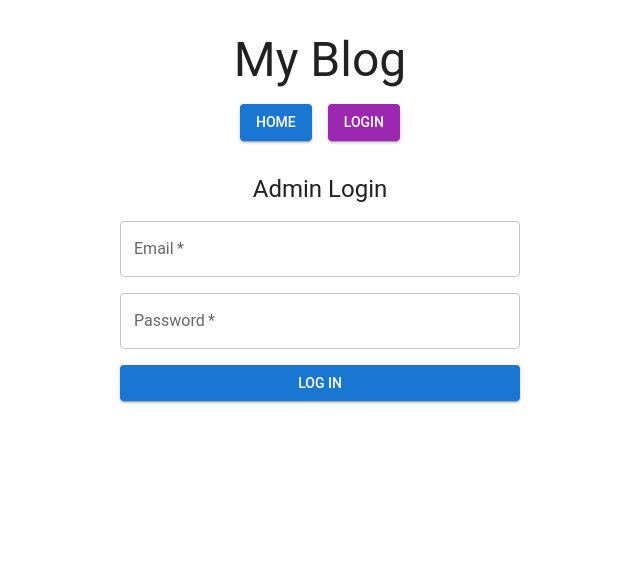
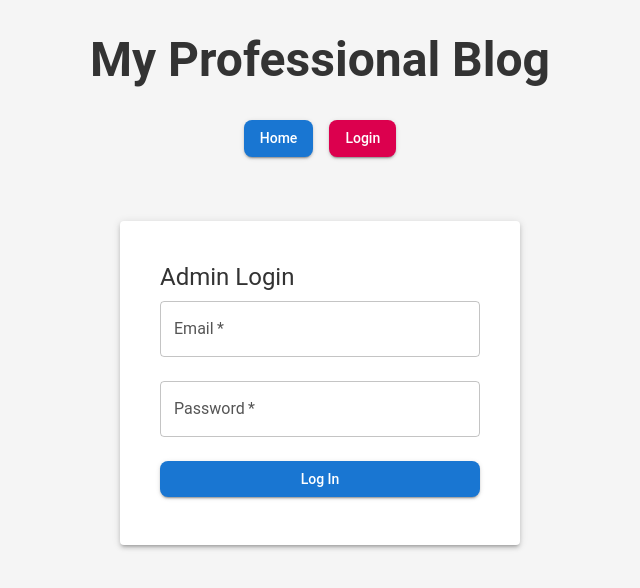
Before and after one commit to amer519/react-firebase-blog, a React (Create React App) app in the folder blog-app/: page /login in a window 1280 px wide. Shown: the top 588 px of the page, without its empty margins (320-960 px from the left). Built offline with nearby package versions, Linux system fonts and the light colour scheme; no server answers.

Commit message:
updated blog styles

```diff
--- a/blog-app/package.json
+++ b/blog-app/package.json
@@ -9,9 +9,11 @@
     "@testing-library/jest-dom": "^5.17.0",
     "@testing-library/react": "^13.4.0",
     "@testing-library/user-event": "^13.5.0",
+    "browser-image-compression": "^2.0.2",
     "firebase": "^10.14.0",
     "react": "^18.3.1",
     "react-dom": "^18.3.1",
+    "react-markdown": "^9.0.1",
     "react-router-dom": "^6.26.2",
     "react-scripts": "5.0.1",
     "web-vitals": "^2.1.4"
--- a/blog-app/src/App.js
+++ b/blog-app/src/App.js
@@ -1,35 +1,36 @@
 // src/App.js
 import React from 'react';
 import { BrowserRouter as Router, Routes, Route, Link, Navigate } from 'react-router-dom';
-import Home from './components/Home'; // Ensure you have Home.js
+import Home from './components/Home';
 import BlogList from './components/BlogList';
 import BlogForm from './components/BlogForm';
-import BlogPage from './components/BlogPage'; // Newly created component
+import BlogPage from './components/BlogPage';
 import Login from './components/Login';
-import Logout from './components/Logout'; // Import the Logout component
-import ProtectedRoute from './components/ProtectedRoute'; // Ensure this component exists
+import Logout from './components/Logout';
+import ProtectedRoute from './components/ProtectedRoute';
 import { Container, Typography, Button, Box } from '@mui/material';
-import { useAuth } from './contexts/AuthContext'; // Ensure AuthContext is set up
+import { useAuth } from './contexts/AuthContext';
 
 const App = () => {
   const { currentUser } = useAuth(); // Access the current user's authentication state
 
   return (
     <Router>
-      <Container maxWidth="md">
+      <Container maxWidth="lg">
         {/* App Header */}
-        <Typography variant="h3" component="h1" align="center" sx={{ mt: 4 }}>
-          My Blog
-        </Typography>
+        <Box sx={{ mt: 4, mb: 4, textAlign: 'center' }}>
+          <Typography variant="h3" component="h1" gutterBottom>
+            My Professional Blog
+          </Typography>
+        </Box>
 
         {/* Navigation Buttons */}
         <Box
           sx={{
             display: 'flex',
             justifyContent: 'center',
-            mt: 2,
+            gap: 2, // Space between buttons
             mb: 4,
-            gap: 2, // Space between buttons
           }}
         >
           {/* Home Button */}
--- a/blog-app/src/components/BlogPage.js
+++ b/blog-app/src/components/BlogPage.js
@@ -3,7 +3,8 @@ import React, { useEffect, useState } from 'react';
 import { doc, getDoc } from 'firebase/firestore';
 import { db } from '../firebase';
 import { useParams, Link } from 'react-router-dom';
-import { Typography, Box, CircularProgress, Alert, Button } from '@mui/material';
+import { Typography, Box, CircularProgress, Alert, Button, Card, CardMedia, CardContent } from '@mui/material';
+import ReactMarkdown from 'react-markdown';
 
 const BlogPage = () => {
   const { id } = useParams(); // Get blog ID from URL
@@ -54,23 +55,41 @@ const BlogPage = () => {
 
   return (
     <Box sx={{ mt: 4, mb: 4 }}>
+      <Card sx={{ boxShadow: 3 }}>
+        {blog.imageUrl && (
+          <CardMedia
+            component="img"
+            height="400"
+            image={blog.imageUrl}
+            alt={blog.title}
+            sx={{ objectFit: 'cover' }}
+          />
+        )}
+        <CardContent>
           <Typography variant="h4" component="h2" gutterBottom>
             {blog.title}
           </Typography>
-      <Typography variant="subtitle1" gutterBottom>
+          <Typography variant="subtitle1" color="text.secondary" gutterBottom>
             By {blog.author} | {blog.createdAt?.toDate().toLocaleString()}
           </Typography>
-      {blog.imageUrl && (
-        <Box sx={{ my: 2 }}>
-          <img src={blog.imageUrl} alt={blog.title} style={{ maxWidth: '100%', height: 'auto' }} />
-        </Box>
-      )}
-      <Typography variant="body1" paragraph>
+
+          {/* Use ReactMarkdown to render blog content */}
+          <ReactMarkdown>
             {blog.content}
-      </Typography>
-      <Button component={Link} to="/blogs" variant="outlined" color="primary">
-        View All Blogs
+          </ReactMarkdown>
+
+          <Button
+            component={Link}
+            to="/blogs"
+            variant="contained"
+            color="primary"
+            aria-label="Back to Blog List"
+            sx={{ mt: 2 }}
+          >
+            Back to Blog List
           </Button>
+        </CardContent>
+      </Card>
     </Box>
   );
 };
--- a/blog-app/src/components/Home.js
+++ b/blog-app/src/components/Home.js
@@ -2,8 +2,17 @@
 import React, { useEffect, useState } from 'react';
 import { collection, query, orderBy, limit, getDocs } from 'firebase/firestore';
 import { db } from '../firebase';
-import { Typography, Box, CircularProgress, Alert, Button } from '@mui/material';
 import { Link } from 'react-router-dom';
+import {
+    Typography,
+    Box,
+    CircularProgress,
+    Alert,
+    Button,
+    Card,
+    CardMedia,
+    CardContent
+  } from '@mui/material';
 
 const Home = () => {
   const [blog, setBlog] = useState(null);
@@ -55,23 +64,37 @@ const Home = () => {
 
   return (
     <Box sx={{ mt: 4, mb: 4 }}>
+      <Card sx={{ boxShadow: 3 }}>
+        {blog.imageUrl && (
+          <CardMedia
+            component="img"
+            height="400"
+            image={blog.imageUrl}
+            alt={blog.title}
+            sx={{ objectFit: 'cover' }}
+          />
+        )}
+        <CardContent>
           <Typography variant="h4" component="h2" gutterBottom>
             {blog.title}
           </Typography>
-      <Typography variant="subtitle1" gutterBottom>
+          <Typography variant="subtitle1" color="text.secondary" gutterBottom>
             By {blog.author} | {blog.createdAt?.toDate().toLocaleString()}
           </Typography>
-      {blog.imageUrl && (
-        <Box sx={{ my: 2 }}>
-          <img src={blog.imageUrl} alt={blog.title} style={{ maxWidth: '100%', height: 'auto' }} />
-        </Box>
-      )}
           <Typography variant="body1" paragraph>
-        {blog.content}
+            {blog.content.length > 200 ? `${blog.content.substring(0, 200)}...` : blog.content}
           </Typography>
-      <Button component={Link} to="/blogs" variant="outlined" color="primary">
-        View All Blogs
+          <Button
+            component={Link}
+            to={`/blogs/${blog.id}`}
+            variant="contained"
+            color="primary"
+            aria-label="Read More"
+          >
+            Read More
           </Button>
+        </CardContent>
+      </Card>
     </Box>
   );
 };
--- a/blog-app/src/components/Login.js
+++ b/blog-app/src/components/Login.js
@@ -6,18 +6,27 @@ import {
   TextField,
   Button,
   Box,
+  CircularProgress,
+  Alert,
   Typography,
-  Alert,
-  CircularProgress,
+  Card,
+  CardContent,
 } from '@mui/material';
+import { useNavigate, useLocation, Link } from 'react-router-dom';
 
 const Login = () => {
   const [email, setEmail] = useState('');
   const [password, setPassword] = useState('');
 
-  // State for handling loading, success, and error messages
+  // States for handling loading and error messages
   const [loading, setLoading] = useState(false);
   const [error, setError] = useState('');
+
+  const navigate = useNavigate();
+  const location = useLocation();
+
+  // Determine where to redirect after login
+  const from = location.state?.from?.pathname || '/';
 
   const handleLogin = async (e) => {
     e.preventDefault();
@@ -25,7 +34,7 @@ const Login = () => {
     setLoading(true);
     try {
       await signInWithEmailAndPassword(auth, email, password);
-      // Redirect or perform post-login actions here
+      navigate(from, { replace: true }); // Redirect to the intended page
     } catch (err) {
       console.error('Login Error:', err);
       setError('Failed to log in. Please check your credentials.');
@@ -36,40 +45,43 @@ const Login = () => {
 
   return (
     <Box
-      component="form"
-      onSubmit={handleLogin}
-      sx={{
-        mt: 4,
-        maxWidth: '400px',
-        mx: 'auto',
-        display: 'flex',
-        flexDirection: 'column',
-        gap: 2,
-      }}
-      aria-label="Login Form"
+      sx={{ mt: 8, display: 'flex', justifyContent: 'center' }}
+      aria-label="Login Form Container"
     >
-      <Typography variant="h5" component="h2" align="center">
+      <Card sx={{ width: '100%', maxWidth: 400, p: 3, boxShadow: 3 }}>
+        <CardContent>
+          <Typography variant="h5" component="h2" gutterBottom>
             Admin Login
           </Typography>
 
-      {error && <Alert severity="error">{error}</Alert>}
+          {/* Error Alert */}
+          {error && (
+            <Alert severity="error" sx={{ mb: 2 }}>
+              {error}
+            </Alert>
+          )}
 
+          <Box component="form" onSubmit={handleLogin}>
             <TextField
               label="Email"
               variant="outlined"
+              fullWidth
               type="email"
               required
               value={email}
               onChange={(e) => setEmail(e.target.value)}
+              sx={{ mb: 3 }}
               inputProps={{ 'aria-label': 'Email Address' }}
             />
             <TextField
               label="Password"
               variant="outlined"
+              fullWidth
               type="password"
               required
               value={password}
               onChange={(e) => setPassword(e.target.value)}
+              sx={{ mb: 3 }}
               inputProps={{ 'aria-label': 'Password' }}
             />
             <Box sx={{ position: 'relative' }}>
@@ -99,6 +111,9 @@ const Login = () => {
               )}
             </Box>
           </Box>
+        </CardContent>
+      </Card>
+    </Box>
   );
 };
 
--- a/blog-app/src/theme.js
+++ b/blog-app/src/theme.js
@@ -4,12 +4,47 @@ import { createTheme } from '@mui/material/styles';
 const theme = createTheme({
   palette: {
     primary: {
-      main: '#1976d2',
+      main: '#1976d2', // Customize your primary color
+    },
+    secondary: {
+      main: '#dc004e', // Customize your secondary color
+    },
+    background: {
+      default: '#f5f5f5', // Light gray background
+      paper: '#ffffff', // White background for paper components
+    },
+    text: {
+      primary: '#333333', // Dark text for better readability
+      secondary: '#555555',
     },
   },
   typography: {
-    fontFamily: 'Roboto, Arial, sans-serif',
+    fontFamily: 'Roboto, sans-serif',
+    h3: {
+      fontWeight: 700,
+      marginBottom: '1rem',
+    },
+    h4: {
+      fontWeight: 600,
+      marginBottom: '0.75rem',
+    },
+    body1: {
+      lineHeight: 1.6,
+    },
+    button: {
+      textTransform: 'none', // Prevent uppercase transformation
+    },
+  },
+  components: {
+    MuiButton: {
+      styleOverrides: {
+        root: {
+          borderRadius: '8px',
+        },
+      },
+    },
   },
 });
 
+
 export default theme;
```
Also changed, not shown: blog-app/src/components/BlogForm.js (+32 -11 lines), blog-app/src/components/BlogList.js (+16 -15 lines), blog-app/src/components/Logout.js (+8 -1 lines), blog-app/src/components/ProtectedRoute.js (line endings or trailing spaces), 1 other file (tests, documents, lock files or other folders). Lines whose indentation alone changed are shown as unchanged.
